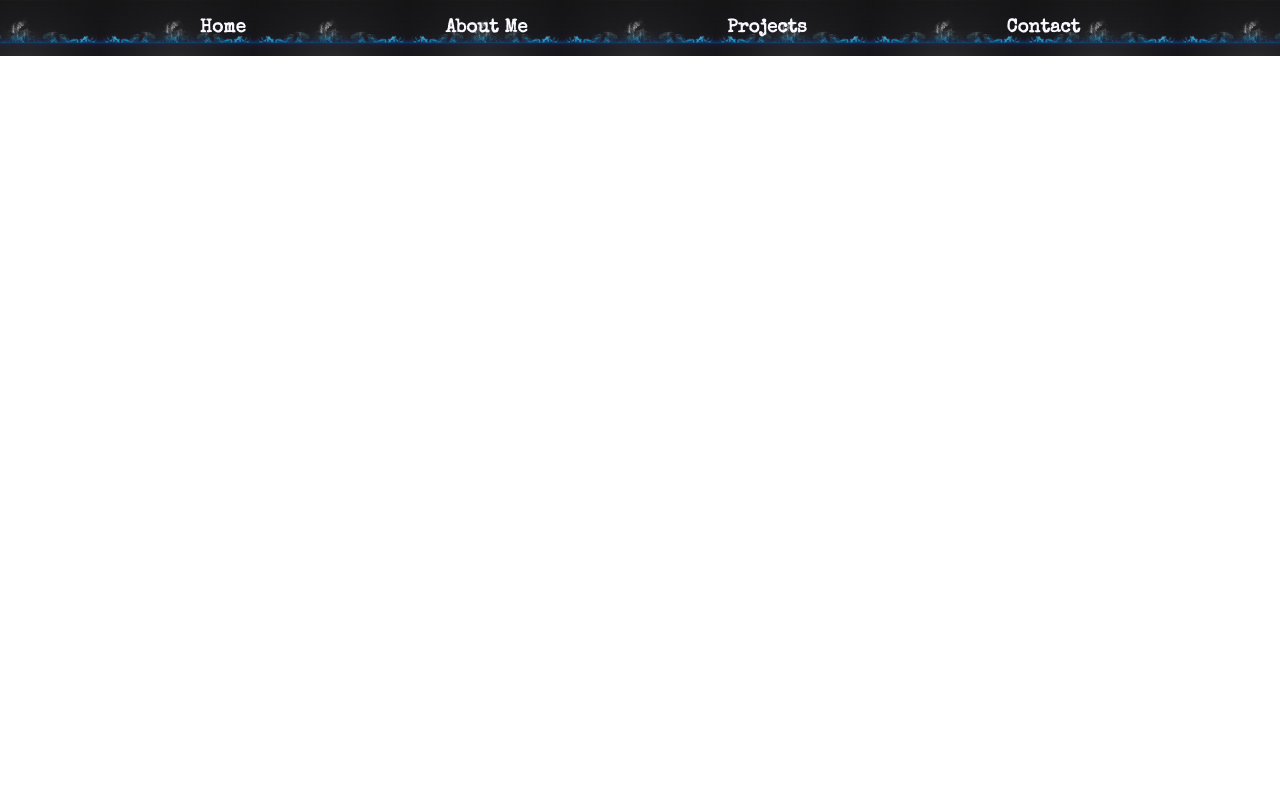
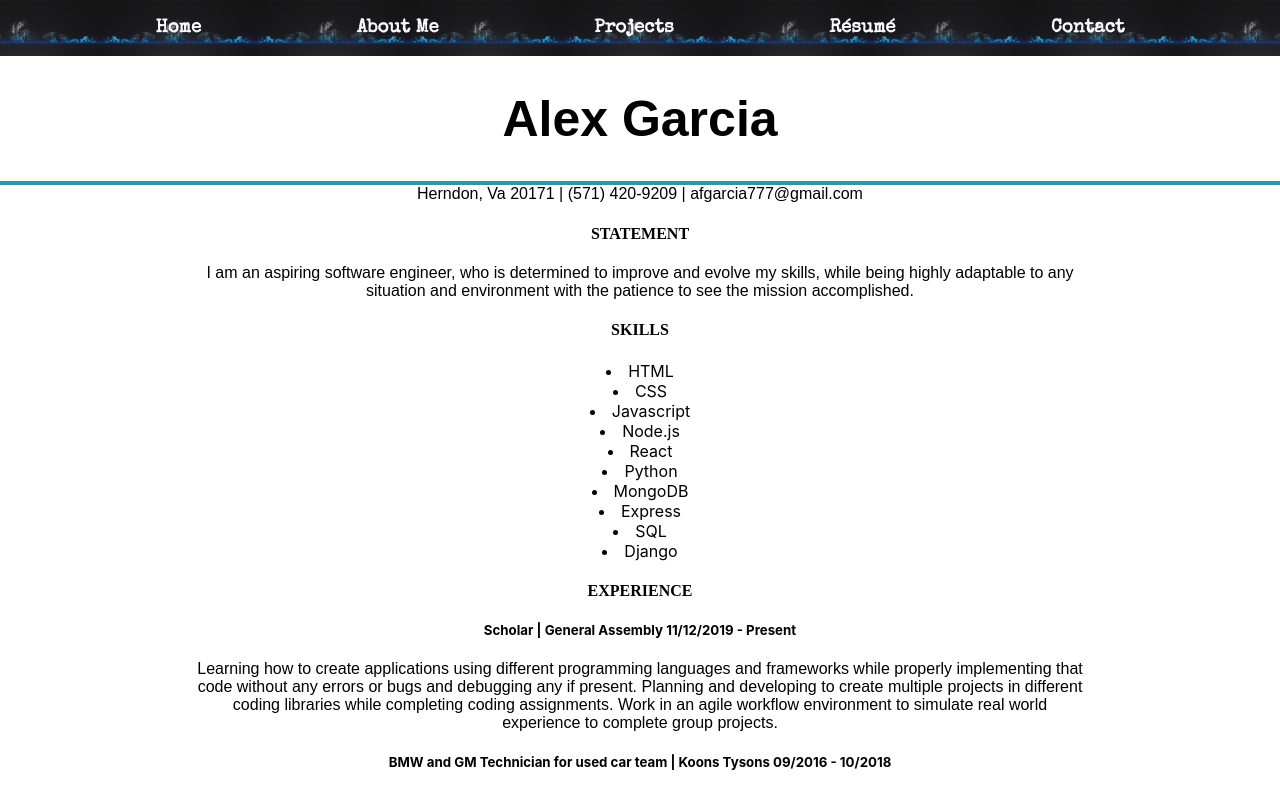
Before and after one commit to AGarcia85/portfolio, a React (Create React App) app in the folder myportfolio/: page /resume in a window 1280 px wide. Shown: the top 792 px of the page. Built offline with nearby package versions, Linux system fonts and the light colour scheme; a web font is replaced by a local one.

Commit message:
added info into my resume file. now need to style to match my original one

```diff
--- a/myportfolio/public/index.html
+++ b/myportfolio/public/index.html
@@ -24,7 +24,7 @@
       work correctly both with client-side routing and a non-root public URL.
       Learn how to configure a non-root public URL by running `npm run build`.
     -->
-    <title>React App</title>
+    <title>Alex Garcia</title>
   </head>
   <body>
     <noscript>You need to enable JavaScript to run this app.</noscript>
--- a/myportfolio/src/App.js
+++ b/myportfolio/src/App.js
@@ -4,6 +4,7 @@ import About from './components/About';
 import Contact from './components/Contact';
 import Projects from './components/Projects';
 import  Home from "./components/Home";
+import Resume from "./components/Resume"
 import Blue from "./images/bluelines.jpg"
 import './App.css';
 
@@ -16,6 +17,7 @@ class App extends Component {
           <Link to="/"><h3>Home</h3></Link>
           <Link to="about"><h3>About Me</h3></Link>
           <Link to="projects"><h3>Projects</h3></Link>
+          <Link to="resume"><h3>Résumé</h3></Link>
           <Link to="contact"><h3>Contact</h3></Link>
         </nav>
         <main>
@@ -24,6 +26,7 @@ class App extends Component {
           </Route>
           <Route path="/about" component={About} />
           <Route path="/projects" component={Projects} />
+          <Route path="/resume" component={Resume} />
           <Route path="/contact" component={Contact} />
         </main>
 
--- a/myportfolio/src/components/Projects.css
+++ b/myportfolio/src/components/Projects.css
@@ -18,8 +18,9 @@
     background-position: center;
 }
 
-h5{
+.soon {
     font-family: 'Expletus Sans', cursive;
     font-weight: bolder;
     font-size: 25px;
+    color: black;
 }
--- a/myportfolio/src/components/Projects.js
+++ b/myportfolio/src/components/Projects.js
@@ -78,8 +78,8 @@ class Projects extends Component {
                     </Link>
                 </div>
                 <div className="soon">
-                    <h4>Coming Soon</h4>
-                    <h5>Boxing Bulldogs Website</h5>
+                    <h3 className="soon" >Coming Soon</h3>
+                    <h4>Boxing Bulldogs Website</h4>
                 </div>
 
             </div>
--- /dev/null
+++ b/myportfolio/src/components/Resume.css
@@ -0,0 +1,18 @@
+.resume {
+
+}
+
+.AlexG {
+    font-family: Arial, Helvetica, sans-serif;
+    font-size: 50px;
+}
+
+.underline {
+    width: 100%;
+    height: 0px;
+    border: 2px solid rgb(48, 149, 169);
+}
+
+.resumeText {
+    font-family: Arial, Helvetica, sans-serif;
+}
--- a/myportfolio/src/components/Resume.js
+++ b/myportfolio/src/components/Resume.js
@@ -0,0 +1,59 @@
+import React, { Component } from "react";
+import './Resume.css';
+
+
+class Resume extends Component {
+
+    render() {
+        return (
+            <div className="resume">
+                <h1 className="AlexG" >Alex Garcia</h1>
+                <div className="underline"></div>
+                <p className="resumeText" >Herndon, Va 20171 | (571) 420-9209 | afgarcia777@gmail.com</p>
+                <div className="resumeBody">
+                    <h4 className="points">STATEMENT</h4>
+                    <p className="resumeText">I am an aspiring software engineer, who is determined to improve and evolve my skills, while being highly adaptable to any situation and environment with the patience to see the mission accomplished.</p>
+                    <h4 className="points">SKILLS</h4>
+                        <li className="skills">HTML</li>
+                        <li className="skills">CSS</li>
+                        <li className="skills">Javascript</li>
+                        <li className="skills">Node.js</li>
+                        <li className="skills">React</li>
+                        <li className="skills">Python</li>
+                        <li className="skills">MongoDB</li>
+                        <li className="skills">Express</li>
+                        <li className="skills">SQL</li>
+                        <li className="skills">Django</li>
+                    <h4 className="points">EXPERIENCE</h4>
+                        <h5>Scholar | General Assembly 11/12/2019 - Present</h5>
+                    <p className="resumeText">Learning how to create applications using different programming languages and frameworks while properly implementing that code without any errors or bugs and debugging any if present. Planning and developing to create multiple projects in different coding libraries while completing coding assignments. Work in an agile workflow environment to simulate real world experience to complete group projects.</p>
+                    <h5>BMW and GM Technician for used car team | Koons Tysons 09/2016 - 10/2018</h5>
+                    <p className="resumeText">Responsible for diagnosing and repairing all GM vehicles. Was put incharge of diagnosing and repairing all European and international manufacturers’ used cars/ trade-ins. Worked on as many as 200 vehicles per month all the while training new technicians in basic automotive maintenance.</p>
+                    <h5>European Technician | Hemeon Enterprises inc. 02/2012 - 08/2012</h5>
+                    <p className="resumeText">Responsible for diagnosing and repairing all European vehicles and also helping the rest of the team with other work.                                                    Worked on multiple makes and models while maintaining a fast turn around time to ensure customer satisfaction.</p>
+                    <h5>BMW Technician | BMW of Fairfax	02/2010 - 04/2011</h5>
+                    <p className="resumeText">Responsible for diagnosing and repairing all aspects of the vehicle (bumper to bumper). Ensured customer vehicles were fixed and completed within the set time frame. Trained the company’s first female technician and ensured she surpassed the standards and qualifications to be BMW certified.</p>
+                    <h5>Fast Line Technician | Toyota of Orlando 04/2008 - 09/2008</h5>
+                    <p className="resumeText">Responsible for Lube Line, alignments, Tire mounts and balance. Focused on developing my skills to move up from lube line to line technician. </p>
+                    <h5>Corporal | United States Marine Corps 08/2003 - 08/2007</h5>
+                    <p className="resumeText">Responsible for leading and training new Marines in urban combat while ensuring their safety to increase personnel and mission survival. Maintaining combat readiness and completing missions with quick and effective precision. Defending my country against all enemies, foreign and domestic.</p>
+                    <h5>Awards</h5>
+                    <li className="skills">Navy and Marine Corps Achievement Medal w/ Combat Valor</li>
+                    <li className="skills">Navy Unit Commendation 2nd Award</li>
+                    <li className="skills">Combat Action Ribbon</li>
+                    <li className="skills">Marines Corps Good Conduct Medal </li>
+                    <li className="skills">Iraqi Campaign 2nd Award </li>
+                    <li className="skills">National Defense Medal</li>
+                    <li className="skills">Sea Service 2nd Award  </li>
+                    <li className="skills">Global War on Terrorism Expeditionary Medal </li>
+                    <li className="skills">Global War on Terrorism Service Medal </li>
+                    <h4 className="points">EDUCATION</h4>
+                    <h5>General Assembly | Washington D.C. Graduation: February 18th, 2020</h5>
+                    <p className="resumeText">Software Engineer Certification: Training included 12 weeks and 500 hours in multiple libraries of both front-end and back-end development. Worked on multiple projects both single and group oriented. </p>
+                </div>
+            </div>
+        )
+    }
+}
+
+export default Resume;
```
